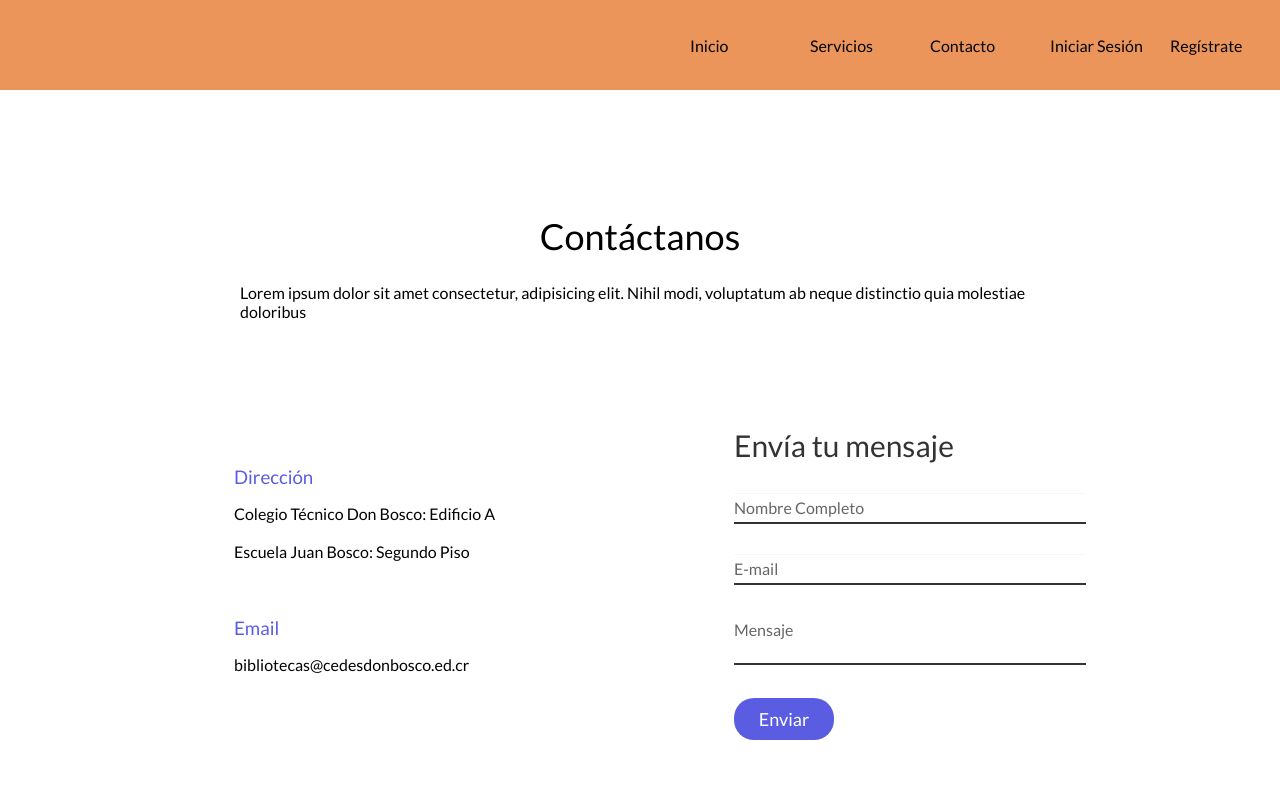
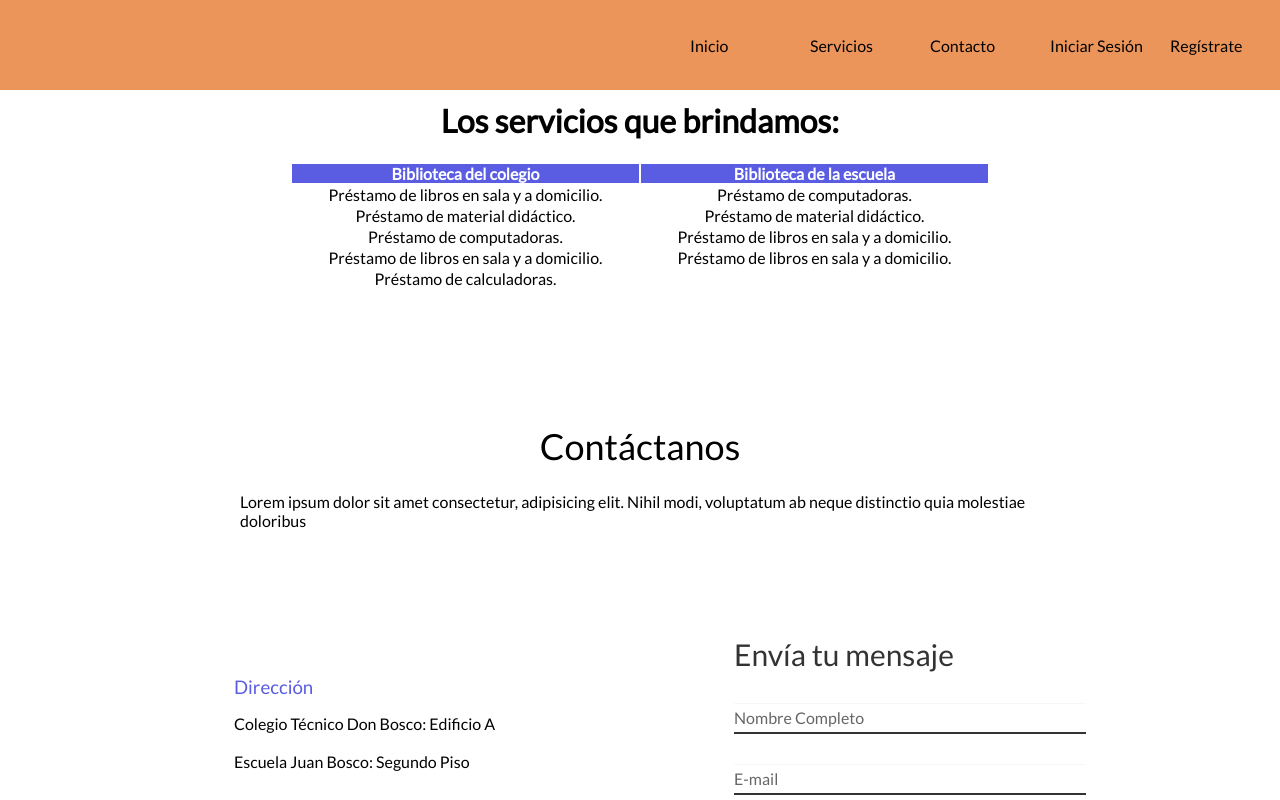
Before and after one commit to Bivic-DB/pou, a React (Create React App) app in the folder client/: page /Servicios in a window 1280 px wide. Shown: the top 800 px of the page. Built offline with nearby package versions, Linux system fonts and the light colour scheme.

Commit message:
servicioss1

```diff
--- a/client/src/App.js
+++ b/client/src/App.js
@@ -3,6 +3,7 @@ import Navbar from './components/Navbar';
 import Contact from './components/Contact';
 import Home from './pages/Home';
 import Registro from './pages/registrarse';
+import Servicios from './pages/Servicios';
 import {BrowserRouter as Router, Route, Routes} from 'react-router-dom';
 
 function App() {
@@ -14,7 +15,7 @@ function App() {
 
           <Route path="/" exact element={<Home/>} />
           <Route path="/Registro" exact element={<Registro/>} />
-
+          <Route path="/Servicios" exact element={<Servicios/>} />
 
         </Routes>
         <Contact/>
--- a/client/src/components/Navbar.js
+++ b/client/src/components/Navbar.js
@@ -11,7 +11,7 @@ function Navbar() {
       </div>
       <div className='middle'>
         <Link to="/"> Inicio </Link>
-        <Link to="/servicio"> Servicios </Link>
+        <Link to="/Servicios"> Servicios </Link>
         <Link to="/contacto"> Contacto </Link>
       </div>
 
--- a/client/src/pages/Servicios.js
+++ b/client/src/pages/Servicios.js
@@ -0,0 +1,34 @@
+import React from 'react'
+import '../styles/Servicios.css';
+
+function Servicios(){
+ return (
+
+     <div class="serv">
+     <h2>Los servicios que brindamos:</h2>
+
+     <table>
+        <tr>
+            <th> Biblioteca del colegio</th>
+            <th> Biblioteca de la escuela</th>
+        </tr>
+        <tr><td> Préstamo de libros en sala y a domicilio.</td> <td>Préstamo de computadoras.</td></tr>
+        <tr><td> Préstamo de material didáctico.</td><td> Préstamo de material didáctico.</td></tr>
+        <tr><td> Préstamo de computadoras.</td><td> Préstamo de libros en sala y a domicilio.</td></tr>
+        <tr><td> Préstamo de libros en sala y a domicilio.</td><td> Préstamo de libros en sala y a domicilio.</td></tr>
+        <tr><td> Préstamo de calculadoras.</td></tr>
+       </table>
+
+       <div class='Importante'>
+
+
+       </div>
+       </div>
+
+
+
+ )
+
+}
+
+export default Servicios
--- /dev/null
+++ b/client/src/styles/Servicios.css
@@ -0,0 +1,19 @@
+*{
+    padding: 0;
+    margin: 0;
+
+    font-family: 'Lato', sans-serif;
+}
+.serv{
+    transform: translateY(-10px);
+  text-align: center;
+  width: 700px;
+  margin: 0 auto;
+
+}
+
+th{
+background-color: #5A5DE2;
+color: white;
+width: 500px;
+}
```
